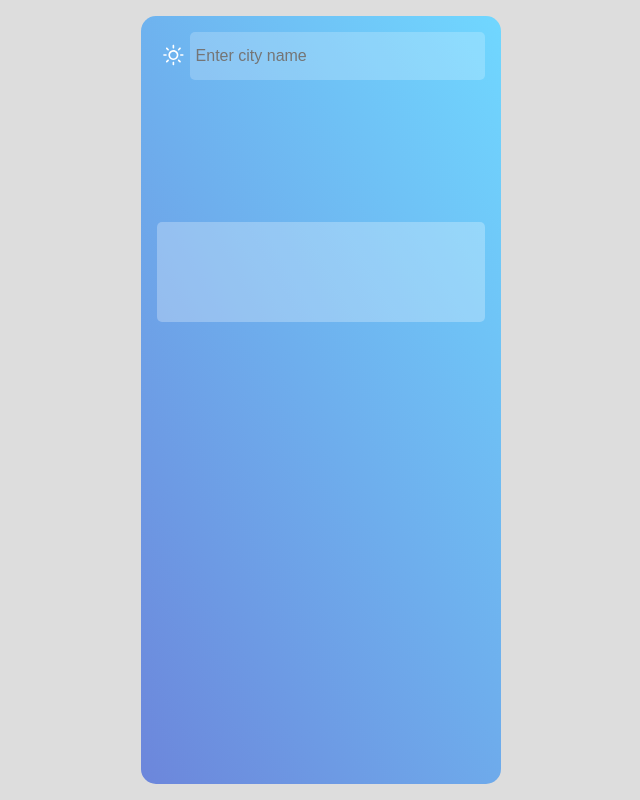
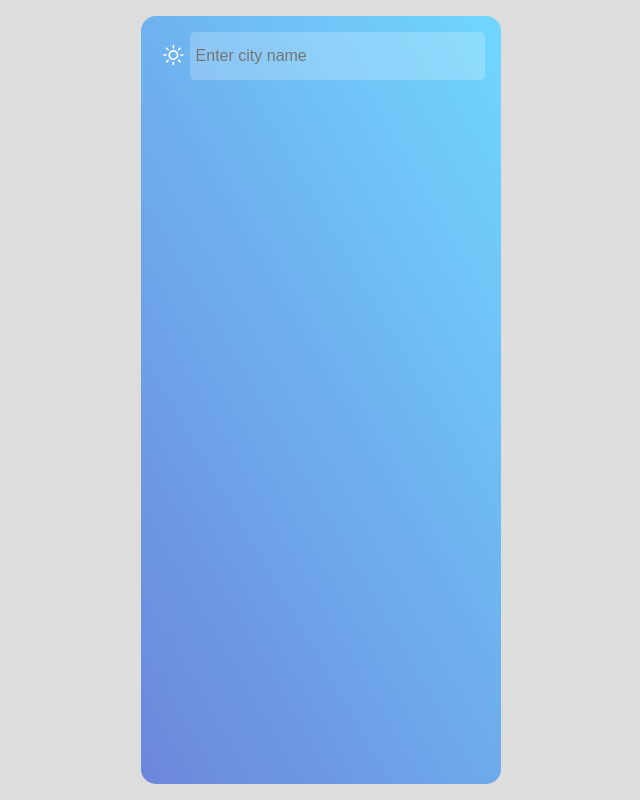
Before and after one commit to skoodath/weather-react, a React (Create React App) app: page / in a window 1280 px wide. Shown: the whole page, without its empty margins (319-959 px from the left). Built offline with nearby package versions, Linux system fonts and the light colour scheme.

Commit message:
adjusting the container height

```diff
--- a/src/styles/styledweatherwrapper.js
+++ b/src/styles/styledweatherwrapper.js
@@ -46,7 +46,7 @@ export const TempSpace = styled.div`
     cursor: pointer;
 `;
 export const TempWrap = styled.div`
-    min-height: 100px;
+
     display: flex;
     flex-direction: column;
     justify-content: center;
```
